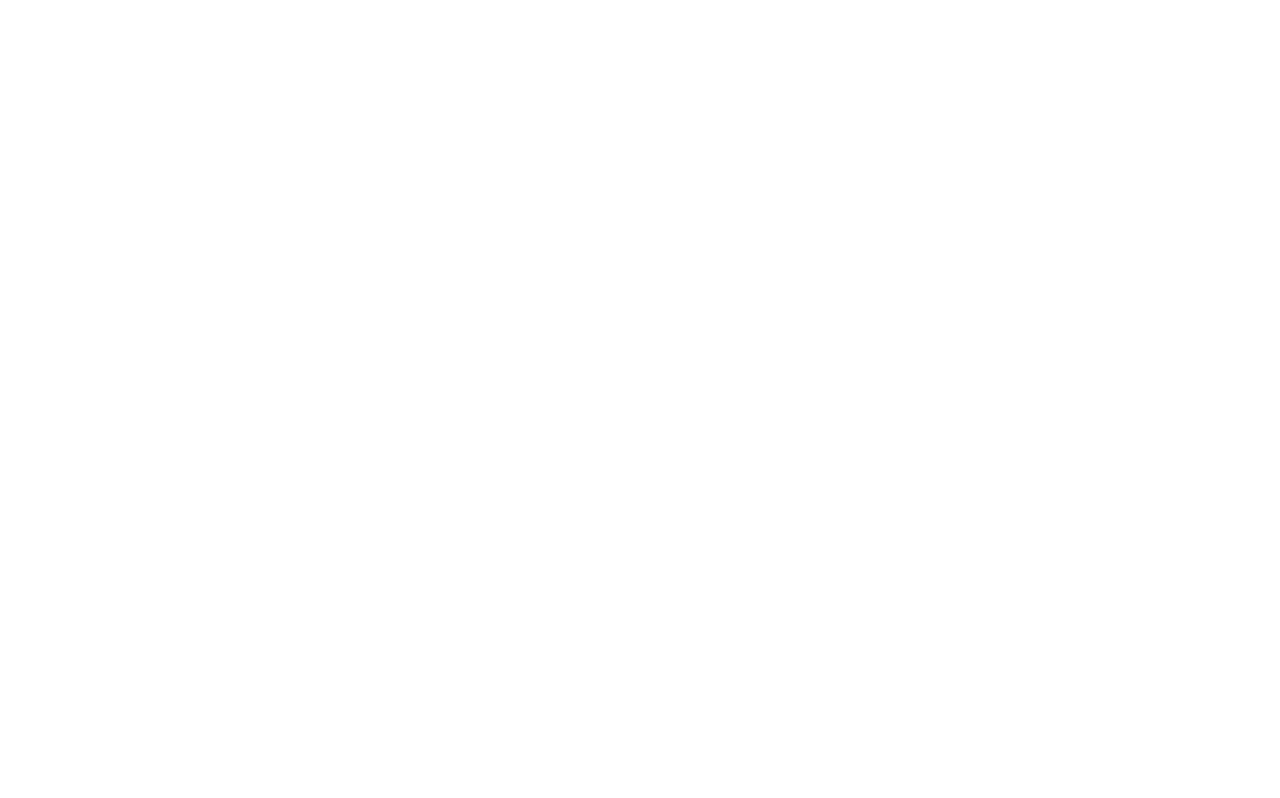
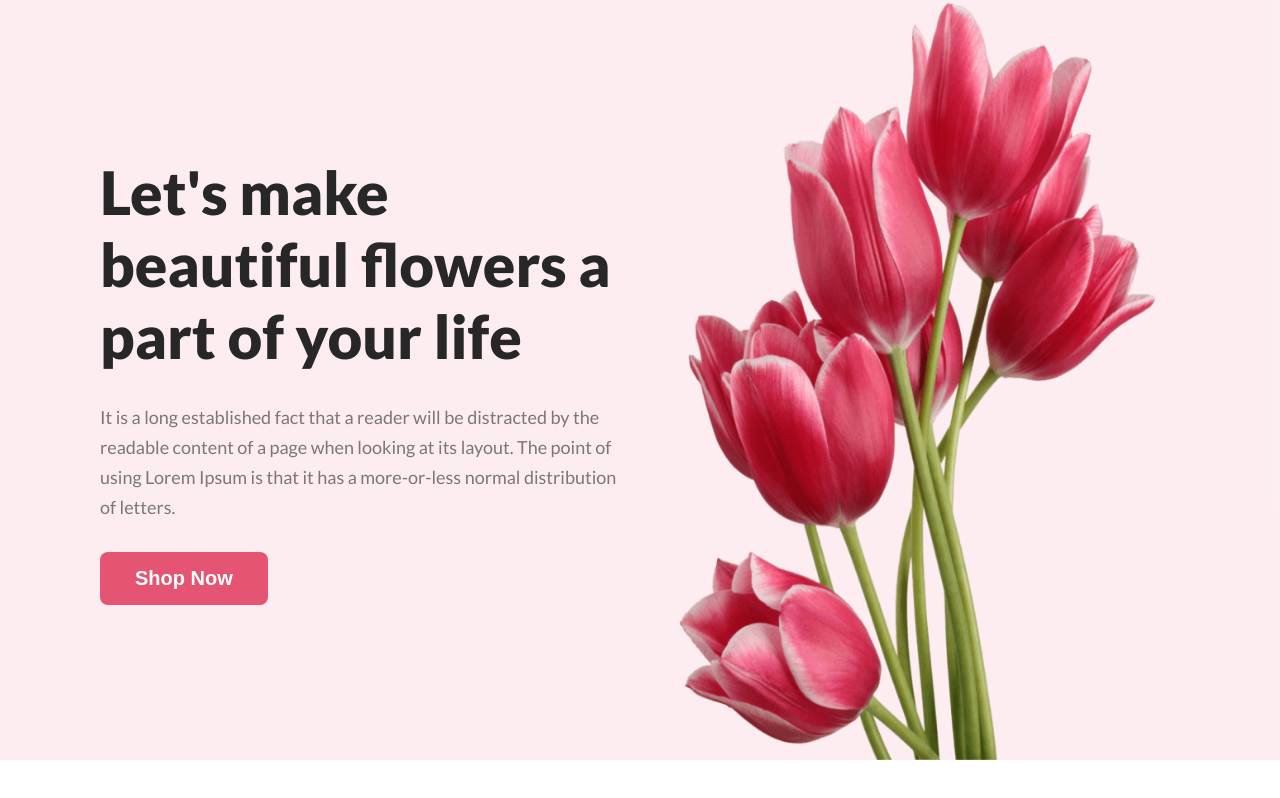
Before and after one commit to imnoim/flower-shop, a plain HTML site: page index.html in a window 1280 px wide. Drawn offline with Linux system fonts and the light colour scheme.

Commit message:
added header container

```diff
--- a/index.html
+++ b/index.html
@@ -4,10 +4,25 @@
     <meta charset="UTF-8">
     <meta name="viewport" content="width=device-width, initial-scale=1.0">
     <title>Flower Shop</title>
+    <!-- custom css -->
+     <link rel="stylesheet" href="./styles/flower.css">
 </head>
 <body>
     <!-- header starts here -->
-     <header></header>
+     <header class="header">
+        <div class="header-container">
+            <div class="header-container-text">
+                <h1>Let's make<br>beautiful flowers a<br>part of your life</h1>
+                <p class="section-description">It is a long established fact that a reader will be distracted by the readable content of a page when looking at its layout. The point of using Lorem Ipsum is that it has a more-or-less normal distribution of letters.</p>
+                <a href="#">
+                    <button class="btn-primary">Shop Now</button>
+                </a>
+            </div>
+            <div class="header-hero-img">
+                <img src="./assets/pngwing-10.png" alt="">
+            </div>
+        </div>
+     </header>
     <!-- header ends here -->
 
     <!-- main starts here -->
--- a/styles/flower.css
+++ b/styles/flower.css
@@ -0,0 +1,74 @@
+/* google font Lato */
+
+@import url('https://fonts.googleapis.com/css2?family=Lato:ital,wght@0,100;0,300;0,400;0,700;0,900;1,100;1,300;1,400;1,700;1,900&display=swap');
+
+body {
+    font-family: "Lato", sans-serif;
+}
+
+/* universal selector */
+
+* {
+    box-sizing: border-box;
+    margin: 0;
+    padding: 0;
+}
+
+/* common utility */
+
+.section-description {
+    color: rgba(39, 39, 39, 0.6);
+    font-size: 18px;
+    font-weight: 400;
+    line-height: 30px;
+}
+
+.btn-primary {
+    border: none;
+    border-radius: 8px;
+    padding: 15px 35px;
+    background: rgb(229, 84, 115);
+    font-size: 20px;
+    font-weight: 700;
+    color: #fff;
+}
+
+/* header styles */
+
+.header {
+    max-width: 1392px;
+    height: 95vh;
+    margin: 0 auto;
+    background: rgba(229, 84, 115, 0.1);
+}
+
+.header-container {
+    display: flex;
+    justify-content: space-between;
+    align-items: center;
+    padding: 0px 100px;
+    gap: 30px;
+}
+
+.header-container-text {
+    width: 50%;
+    display: flex;
+    flex-direction: column;
+    gap: 30px;
+}
+
+.header-container-text h1 {
+    color: rgb(39, 39, 39);
+    font-size: 60px;
+    font-weight: 800;
+}
+
+.header-hero-img {
+    width: 50%;
+    height: 95vh;
+}
+
+.header-hero-img img {
+    width: 100%;
+    height: 100%;
+}
```
